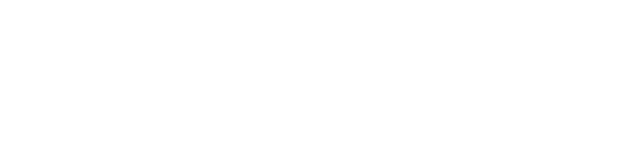
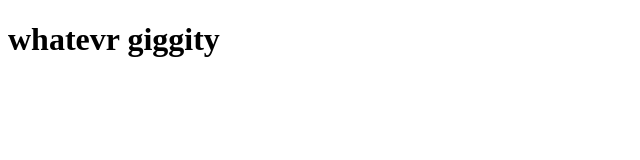
Before and after one commit to Dami-Stack/git-two, a plain HTML site: page git.one/index.html in a window 1280 px wide. Shown: the whole page, without its empty margins (0-640 px from the left). Drawn offline with Linux system fonts and the light colour scheme.

Commit message:
added h1

```diff
--- a/git.one/index.html
+++ b/git.one/index.html
@@ -6,6 +6,6 @@
     <title>New dc</title>
 </head>
 <body>
-
+    <h1>whatevr giggity</h1>
 </body>
 </html>
```
